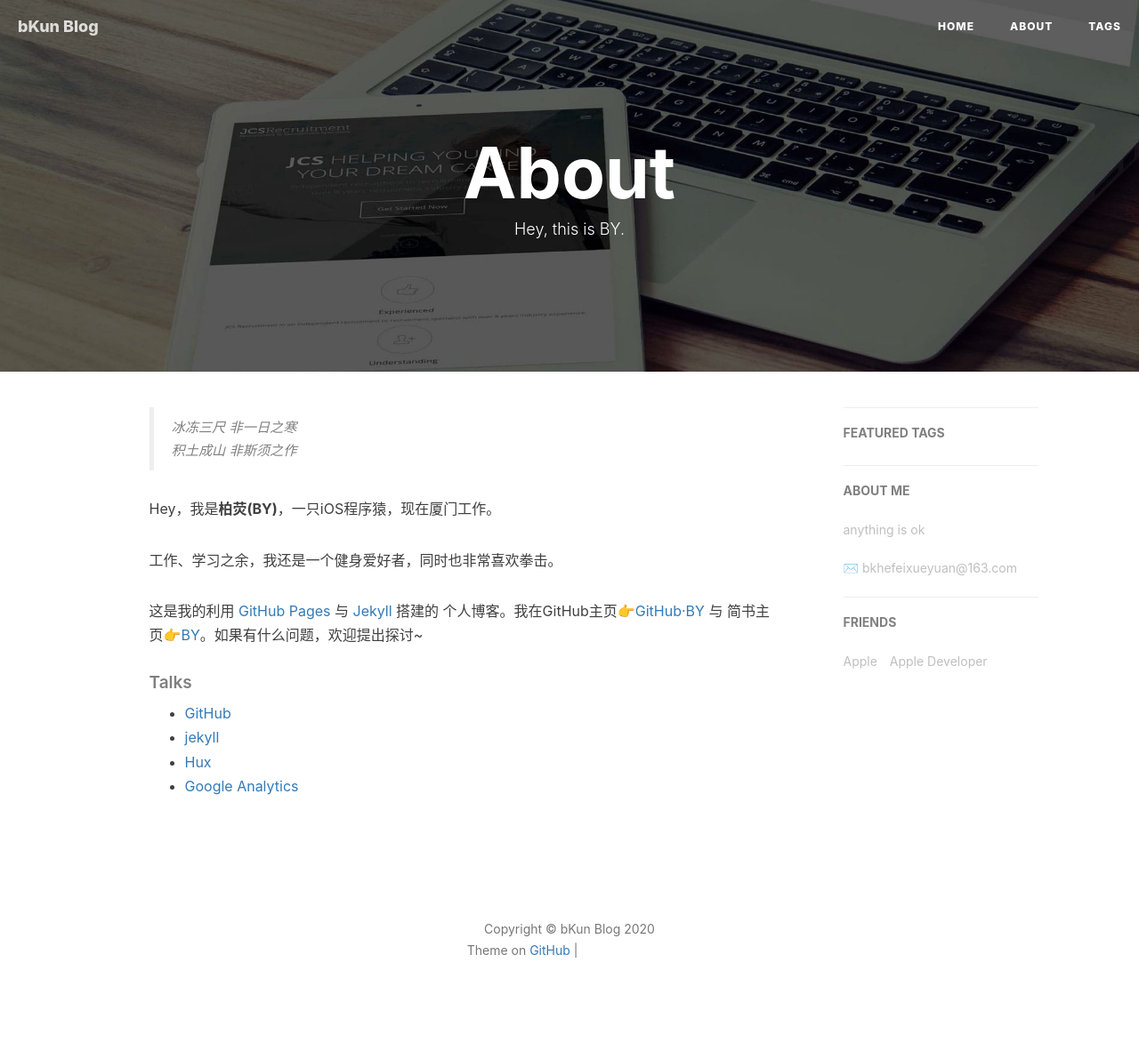
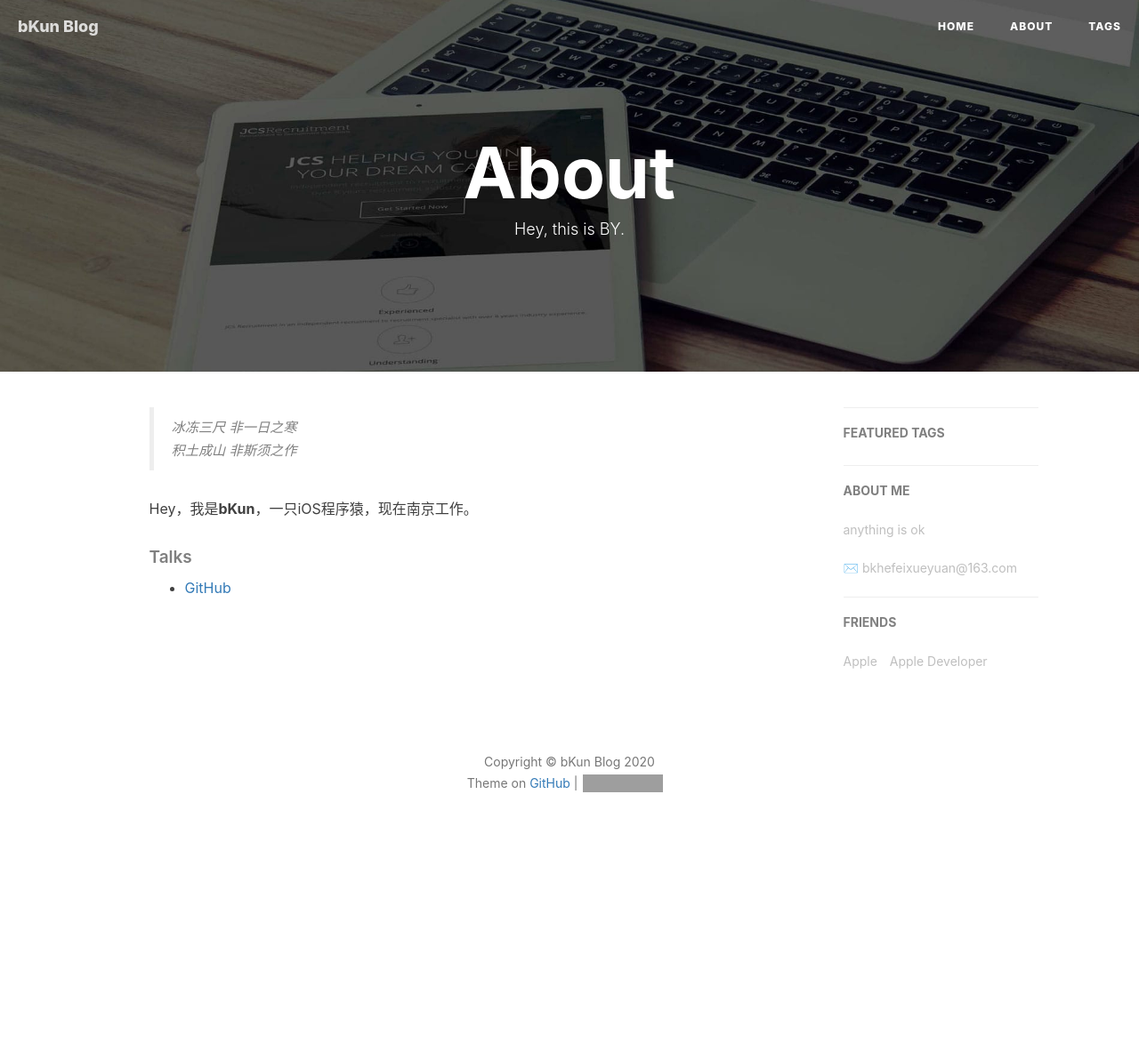
Before and after one commit to mdzzyyy/mdzzyyy.github.io, a Jekyll site: the page built from about.html, in a window 1280 px wide. Shown: the whole page at 89% size. Built offline with Jekyll 4.4.1, drawn with Linux system fonts in a browser that asks for light colours; nearby versions of some CDN libraries; comment, search, counter and statistics services are not loaded; after the commit the page ends 985 px from its top, so only the background shows below that; grey boxes are pictures that could not be loaded.

Commit message:
no message

```diff
--- a/about.html
+++ b/about.html
@@ -18,11 +18,7 @@ header-img: "img/post-bg-rwd.jpg"
     <blockquote><p>冰冻三尺 非一日之寒<br>
     积土成山 非斯须之作</p></blockquote>
 
-    <p>Hey，我是<strong>柏荧(BY)</strong>，一只iOS程序猿，现在厦门工作。</p>
-
-    <p>工作、学习之余，我还是一个健身爱好者，同时也非常喜欢拳击。</p>
-
-    <p>这是我的利用 <a href="https://pages.github.com/">GitHub Pages</a> 与 <a href="http://jekyll.com.cn/">Jekyll</a> 搭建的 个人博客。我在GitHub主页<a href="https://github.com/qiubaiying">👉GitHub·BY</a> 与 简书主页<a href="https://http://www.jianshu.com/u/e71990ada2fd">👉BY</a>。如果有什么问题，欢迎提出探讨~</p>
+    <p>Hey，我是<strong>bKun</strong>，一只iOS程序猿，现在南京工作。</p>
 
     <p></p>
 
@@ -30,9 +26,6 @@ header-img: "img/post-bg-rwd.jpg"
 
     <ul>
         <li><a href="https://github.com">GitHub</a></li>
-        <li><a href="http://jekyll.com.cn/">jekyll</a></li>
-        <li><a href="http://huangxuan.me/">Hux</a></li>
-        <li><a href="https://analytics.google.com/analytics">Google Analytics</a></li>
     </ul>
 </div>
 
```
